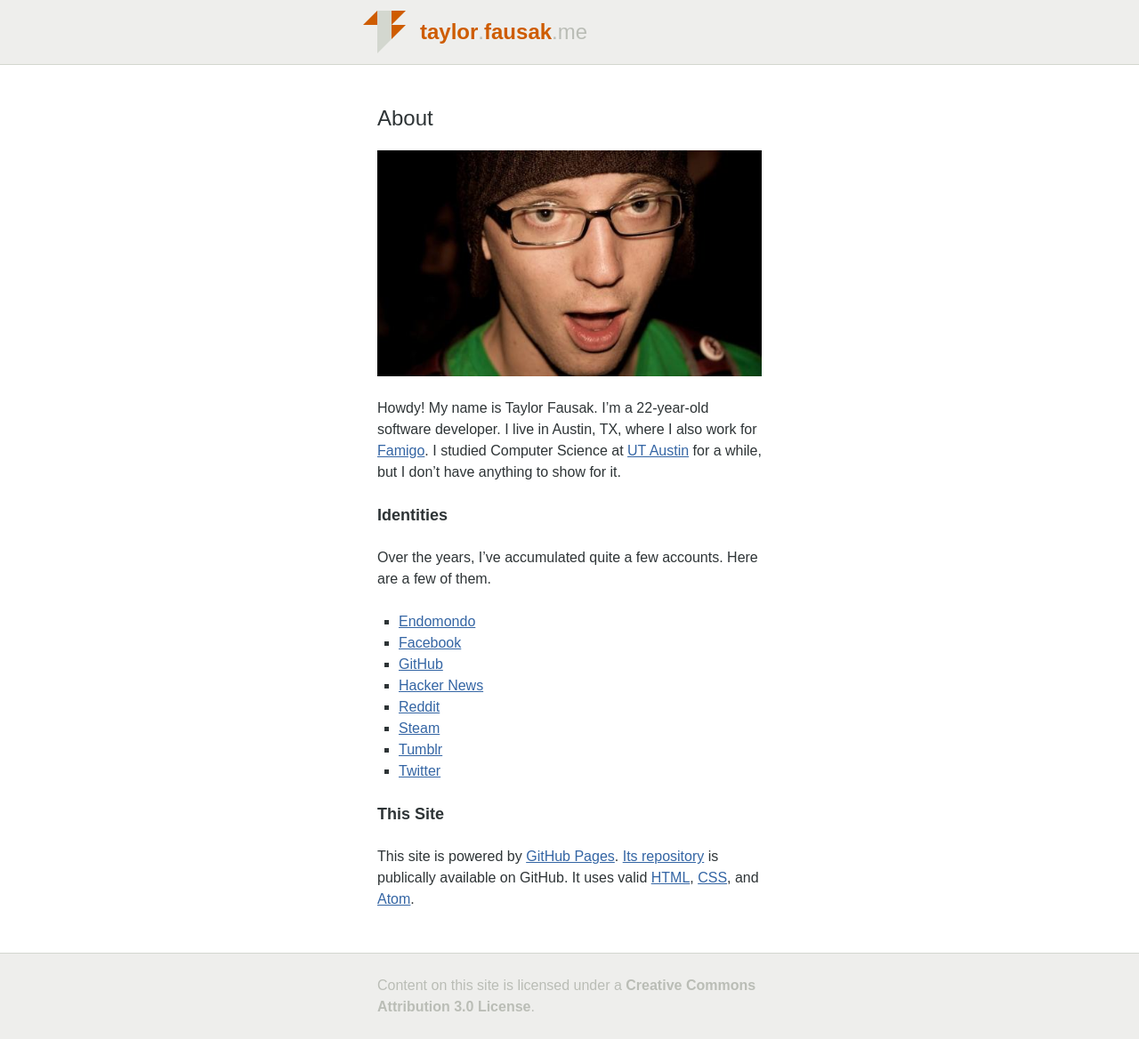
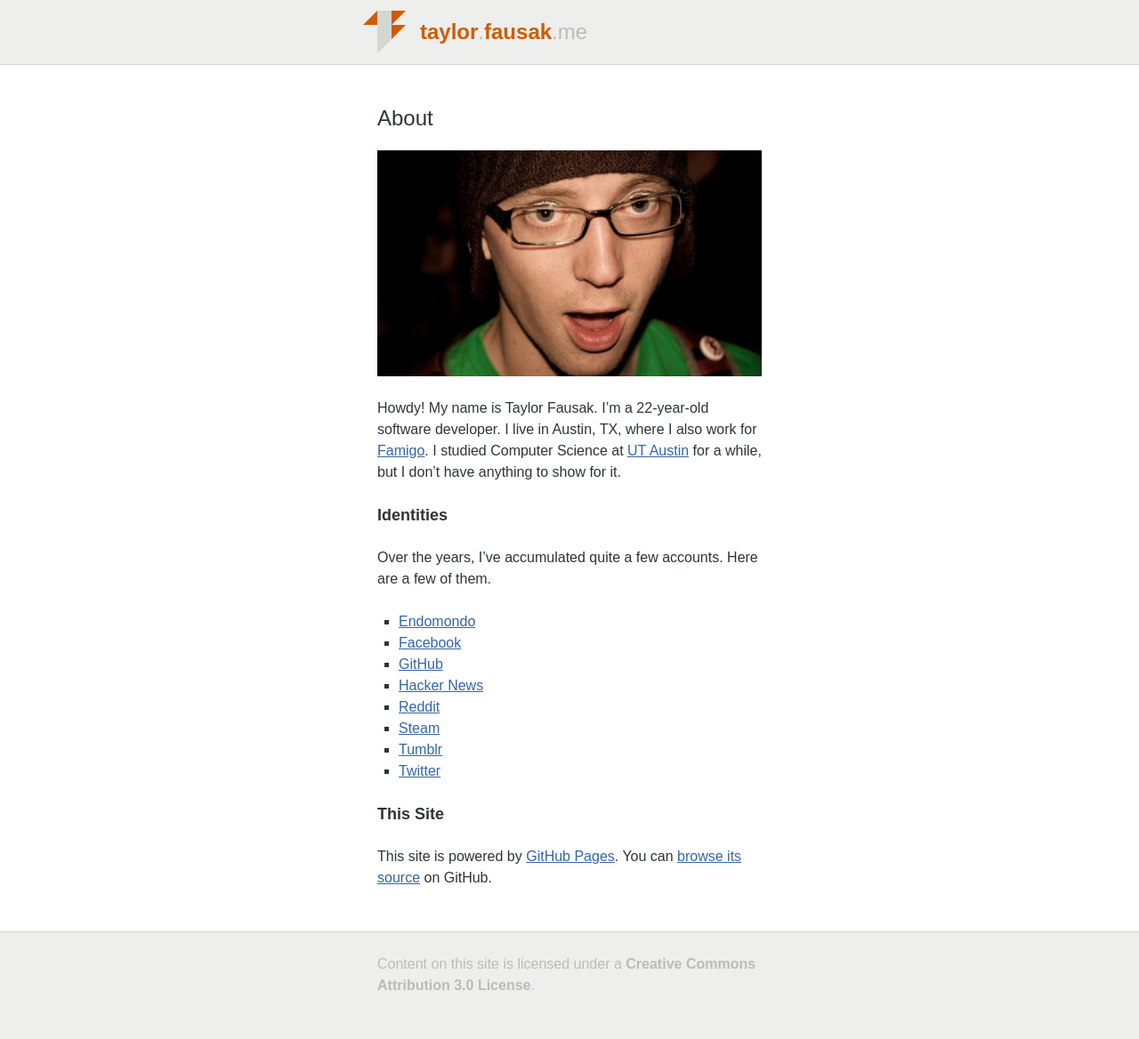
Before and after one commit to tfausak/tfausak.github.io, a Jekyll site: the page built from about.md, in a window 1280 px wide. Shown: the whole page at 89% size. Built offline with Jekyll 4.4.1, drawn with Linux system fonts in a browser that asks for light colours; after the commit the page ends 1144 px from its top, so only the background shows below that.

Commit message:
Remove validation links from about page.

```diff
--- a/about.md
+++ b/about.md
@@ -27,15 +27,11 @@ few of them.
 
 ## This Site
 
-This site is powered by [GitHub Pages][4]. [Its repository][5] is
-publically available on GitHub. It uses valid [HTML][6], [CSS][7],
-and [Atom][8].
+This site is powered by [GitHub Pages][4]. You can [browse its
+source][5] on GitHub.
 
 [1]: /static/images/taylor-fausak.jpg
 [2]: http://www.famigo.com/
 [3]: http://www.utexas.edu/
 [4]: http://pages.github.com/
 [5]: https://github.com/tfausak/tfausak.github.com
-[6]: http://validator.w3.org/check?uri={{ site.url }}/
-[7]: http://jigsaw.w3.org/css-validator/validator?uri={{ site.url }}/
-[8]: http://validator.w3.org/feed/check.cgi?uri={{ site.url }}/
```
